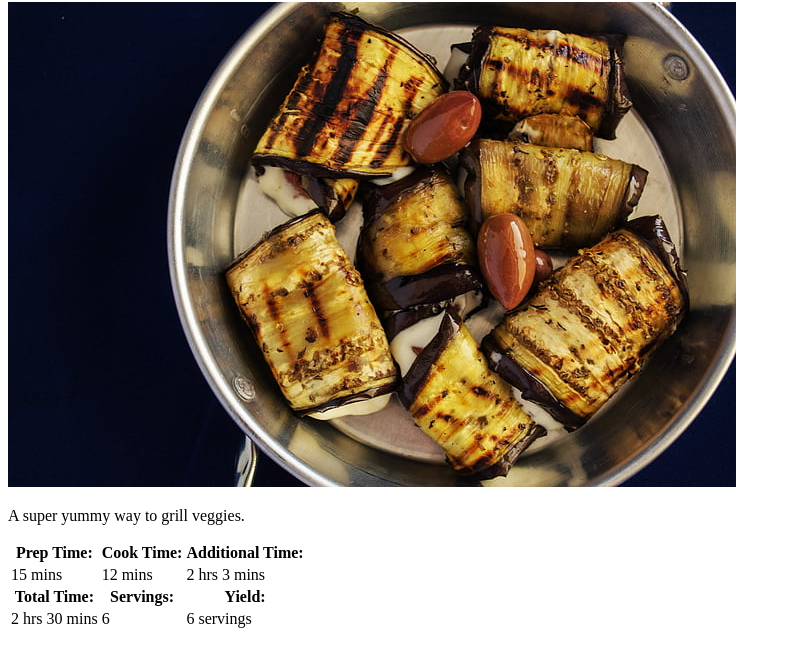
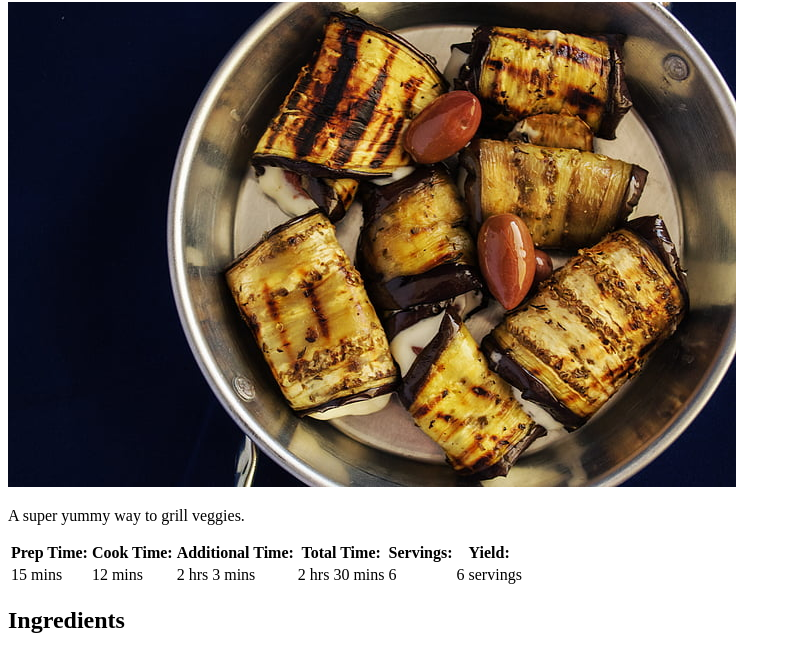
Before and after one commit to actcollector/odin-recipes, a plain HTML site: page recipes/eggplant-mixed-grill.html in a window 1280 px wide. Shown: the part 78-726 px from the top of the page, without its empty margins (0-791 px from the left). Drawn offline with Linux system fonts and the light colour scheme.

Commit message:
Odin Recipe - Fixed syntax
Fixed best-taco-casserole.html
- missing width= attribute in <img> element
Fixed across each recipe page
- table headers to equal the number of rows

```diff
--- a/recipes/eggplant-mixed-grill.html
+++ b/recipes/eggplant-mixed-grill.html
@@ -17,18 +17,14 @@
             <th>Prep Time:</th>
             <th>Cook Time:</th>
             <th>Additional Time:</th>
+            <th>Total Time:</th>
+            <th>Servings:</th>
+            <th>Yield:</th>
         </tr>
         <tr>
             <td>15 mins</td>
             <td>12 mins</td>
             <td>2 hrs 3 mins</td>
-        </tr>
-        <tr>
-            <th>Total Time:</th>
-            <th>Servings:</th>
-            <th>Yield:</th>
-        </tr>
-        <tr>
             <td>2 hrs 30 mins</td>
             <td>6</td>
             <td>6 servings</td>
```
Also changed, not shown: recipes/best-taco-casserole.html (+3 -7 lines), recipes/crispy-sheet-pan-bbq-ranch-chicken-tacos.html (+1 -5 lines), recipes/grilled-greek-chicken.html (+2 -7 lines), recipes/mississippi-chicken-skewers.html (+2 -6 lines).
